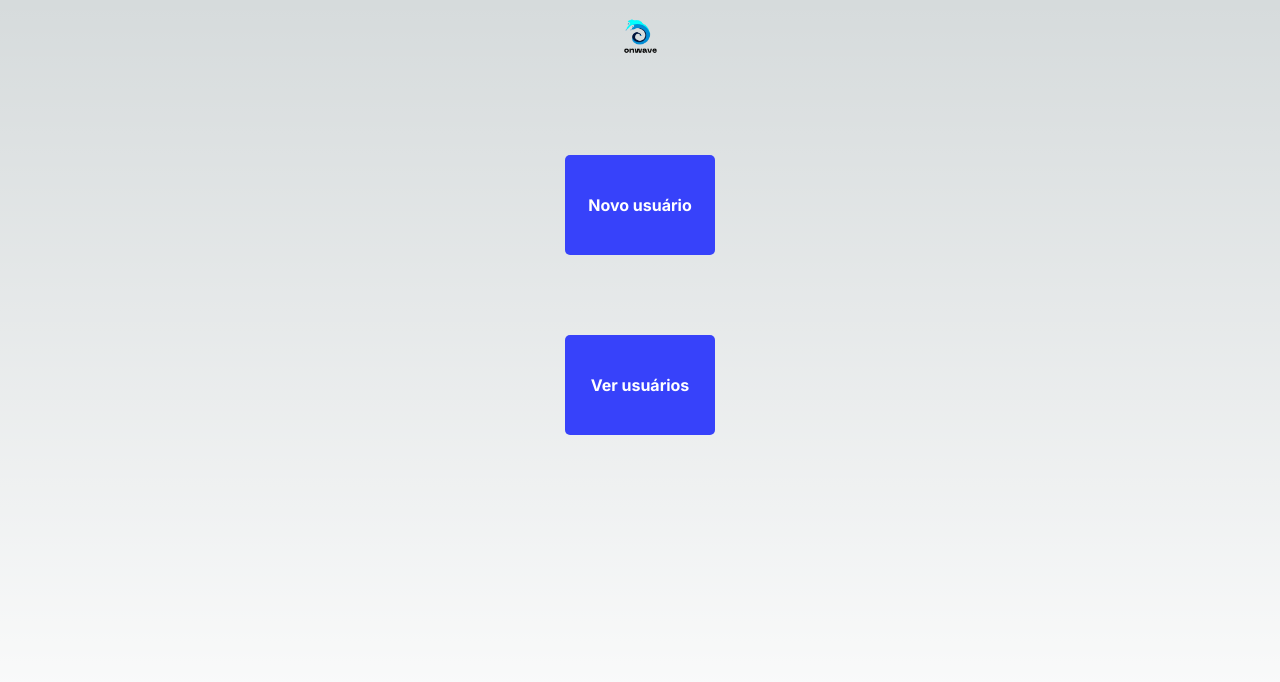
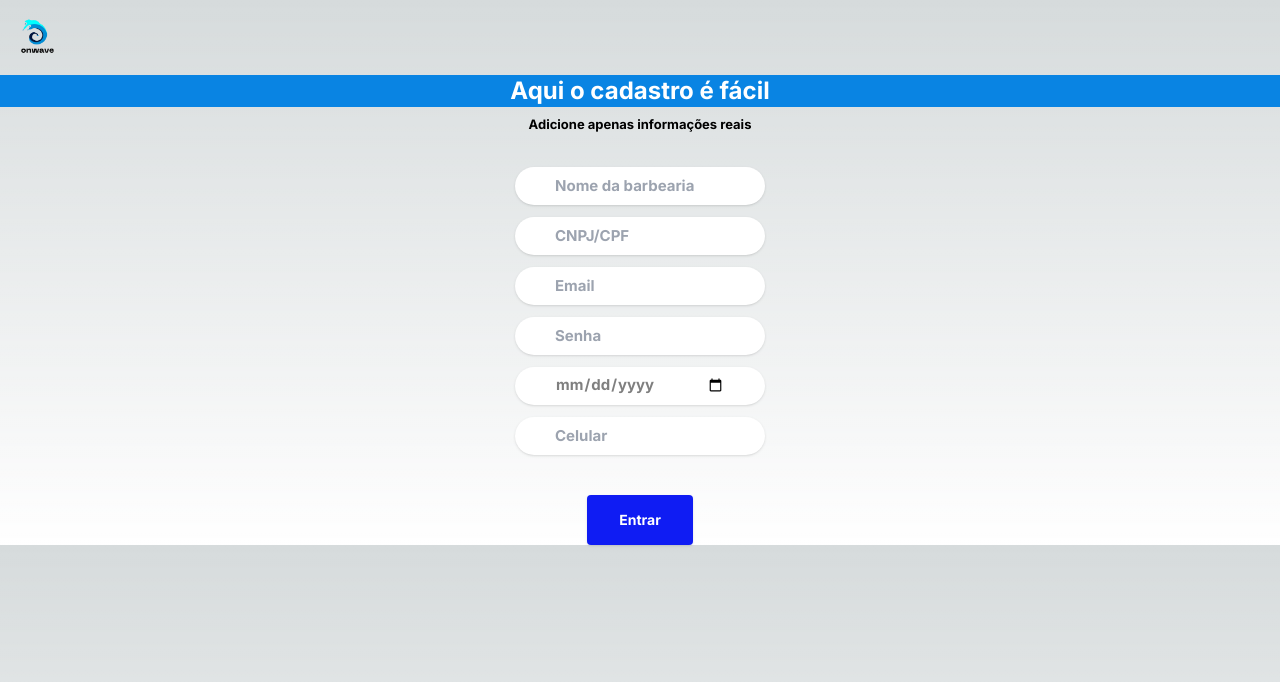
Before and after one commit to rafascampelo/frontend-da-onwave, a Next.js app: page /register in a window 1280 px wide. Shown: the top 682 px of the page. Built offline with nearby package versions, Linux system fonts and the light colour scheme.

Commit message:
nova att com o cadastro

```diff
--- /dev/null
+++ b/src/app/(subscription)/adduser/page.jsx
@@ -0,0 +1,59 @@
+import Image from "next/image";
+import Input from "postcss/lib/input";
+import Link from "next/link";
+import RootLayout from "../../layout";
+
+
+export default function adduser() {
+
+    return(
+
+    <main className="flex flex-col h-screen bg-gradient-to-b ">
+
+<div className="left-auto">
+            <Image
+              src="/logoonwave.png"
+              alt="Onwave Logo"
+              className="dark:invert"
+              width={75}
+              height={60}
+              priority/>
+</div>
+<div class="items-center flex-col flex justify-between">
+
+<div class=" mt-10 w-[232px] h-[51px] text-center">
+        <span class="text-black text-[13px] font-bold ">Desculpe, sua</span>
+        <span class="text-[#ff0000] text-[13px] font-bold "> senha</span>
+        <span class="text-black text-[13px] font-bold "> ou </span>
+        <span class="text-[#ff0000] text-[13px] font-bold ">login</span>
+        <span class="text-black text-[13px] font-bold ">  está errado.</span>
+        <span class="text-black text-[13px] font-bold "> por favor tente novamente.</span>
+      </div>
+
+<form class="mt-5">
+
+<input
+  id="Endereço principal"
+  type="text"
+  placeholder="Endereço da unidade principal"
+  class=" mt-8 w-[250px] h-[38px] bg-white rounded-[19px]  text-black/50 text-[15px] font-bold  pl-10 pr-10
+          shadow focus:outline-none focus:border-blue-500 focus:ring-2 focus:ring-blue-500"
+
+>
+</input>
+
+<input
+id="logar"
+type="submit"
+placeholder="Entrar"
+class="mt-10 h-[50px] flex
+  px-8 py-4 bg-[#0f1cf3] rounded shadow gap-2.5 text-white text-sm font-bold  leading-[14px]">
+</input>
+
+
+
+</form>
+</div>
+</main>
+    );
+};
--- /dev/null
+++ b/src/app/(subscription)/dashboard/page.jsx
@@ -0,0 +1,33 @@
+import Image from "next/image";
+import Input from "postcss/lib/input";
+import Link from "next/link";
+import RootLayout from "../../layout";
+
+
+export default function dashboard() {
+
+    return(
+
+    <main className="flex flex-col h-screen bg-gradient-to-b ">
+
+<div className="left-auto">
+            <Image
+              src="/logoonwave.png"
+              alt="Onwave Logo"
+              className="dark:invert"
+              width={75}
+              height={60}
+              priority/>
+</div>
+<div class="items-center flex-col flex justify-between">
+<Link href="/register" class=" mt-20  w-[120px] h-[60px] p-4 rounded-[5px] justify-center items-center inline-flex
+py-0.5 bg-[#3742fa] hover:bg-[#3742fa] active:bg-blue-600 text-white text-xs text-center font-bold leading-[20px]  ">
+  Novo usuário</Link>
+
+  <Link href="/" class=" mt-20  w-[120px] h-[60px] p-4 rounded-[5px] justify-center items-center inline-flex
+py-0.5 bg-[#3742fa] hover:bg-[#3742fa] active:bg-blue-600 text-white text-xs text-center font-bold leading-[20px]  ">
+  Ver usuário</Link>
+</div>
+</main>
+    );
+};
--- /dev/null
+++ b/src/app/(subscription)/register/page.jsx
@@ -0,0 +1,91 @@
+import Image from "next/image";
+import Input from "postcss/lib/input";
+import Link from "next/link";
+import RootLayout from "../../layout";
+
+
+export default function register() {
+
+    return(
+
+    <main className=" flex-col justify-start  h-full bg-gradient-to-b ">
+
+<div className="left-auto">
+            <Image
+              src="/logoonwave.png"
+              alt="Onwave Logo"
+              className="dark:invert"
+              width={75}
+              height={60}
+              priority/>
+</div>
+
+<div className="bg-[#0984e3] text-center text-white text-2xl font-bold">Aqui o cadastro é fácil</div>
+<div className="mt-2 text-center text-black text-[13px] font-bold">Adicione apenas informações reais</div>
+
+
+<form class="justify-between items-center flex flex-col ">
+
+    <input
+    id="Nome da barbearia"
+    type="text"
+    placeholder="Nome da barbearia"
+    class=" mt-8 w-[250px] h-[38px] bg-white rounded-[19px]  text-black/50 text-[15px] font-bold  pl-10 pr-10
+            shadow focus:outline-none focus:border-blue-500 focus:ring-2 focus:ring-blue-500">
+
+    </input>
+
+    <input
+    id="CNPJ OU CPF"
+    type="text"
+    placeholder="CNPJ/CPF"
+    class=" mt-3 w-[250px] h-[38px] bg-white rounded-[19px]  text-black/50 text-[15px] font-bold  pl-10 pr-10
+            shadow focus:outline-none focus:border-blue-500 focus:ring-2 focus:ring-blue-500">
+
+    </input>
+
+    <input
+    id="Email"
+    type="text"
+    placeholder="Email"
+    class=" mt-3 w-[250px] h-[38px] bg-white rounded-[19px]  text-black/50 text-[15px] font-bold  pl-10 pr-10
+            shadow focus:outline-none focus:border-blue-500 focus:ring-2 focus:ring-blue-500">
+
+    </input>
+
+
+    <input
+    id="Senha"
+    type="password"
+    placeholder="Senha"
+    class=" mt-3 w-[250px] h-[38px] bg-white rounded-[19px]  text-black/50 text-[15px] font-bold  pl-10 pr-10
+            shadow focus:outline-none focus:border-blue-500 focus:ring-2 focus:ring-blue-500">
+
+    </input>
+
+    <input
+    id="Data inauguração"
+    type="date"
+    placeholder="Data de inauguração"
+    class=" mt-3 w-[250px] h-[38px] bg-white rounded-[19px]  text-black/50 text-[15px] font-bold  pl-10 pr-10
+            shadow focus:outline-none focus:border-blue-500 focus:ring-2 focus:ring-blue-500">
+
+    </input>
+
+    <input
+    id="Celular"
+    type="text"
+    placeholder="Celular"
+    class=" mt-3 w-[250px] h-[38px] bg-white rounded-[19px]  text-black/50 text-[15px] font-bold  pl-10 pr-10
+            shadow focus:outline-none focus:border-blue-500 focus:ring-2 focus:ring-blue-500">
+
+    </input>
+
+    <Link href="/adduser" class="mt-10 h-[50px]  justify-center items-center flex
+  px-8 py-4 bg-[#0f1cf3] rounded shadow gap-2.5 text-white text-sm font-bold  leading-[14px] ">
+  Entrar </Link>
+</form>
+
+</main>
+    );
+};
--- a/src/app/page.jsx
+++ b/src/app/page.jsx
@@ -47,12 +47,13 @@ export default function Home() {
         <span class="text-[#ff0000] text-[13px] font-bold "> senha</span>
         <span class="text-black text-[13px] font-bold "> ou </span>
         <span class="text-[#ff0000] text-[13px] font-bold ">login</span>
-        <span class="text-black text-[13px] font-bold "> está errado<br />por favor tente novamente.</span>
+        <span class="text-black text-[13px] font-bold ">  está errado.</span>
+        <span class="text-black text-[13px] font-bold "> por favor tente novamente.</span>
       </div>
 
 
 
-  <Link href="/register" class="mt-20 h-[50px]  justify-center items-center flex
+  <Link href="/dashboard" class="mt-20 h-[50px]  justify-center items-center flex
   px-8 py-4 bg-[#0f1cf3] rounded shadow gap-2.5 text-white text-sm font-bold  leading-[14px] ">
   Entrar </Link>
 
--- a/src/app/register/page.jsx
+++ /dev/null
@@ -1,33 +0,0 @@
-import Image from "next/image";
-import Input from "postcss/lib/input";
-import Link from "next/link";
-import RootLayout from "../layout";
-
-
-export default function register () {
-
-    return(
-
-    <main className="flex flex-col items-center justify-start h-screen bg-gradient-to-b ">
-
-<div className="left-auto">
-            <Image
-              src="/logoonwave.png"
-              alt="Onwave Logo"
-              className="dark:invert"
-              width={75}
-              height={60}
-              priority/>
-</div>
-
-<Link href="/register" class=" mt-20  w-[150px] h-[100px] p-4 rounded-[5px] justify-center items-center inline-flex
-py-0.5 bg-[#3742fa] hover:bg-[#3742fa] active:bg-blue-600 text-white text-xm font-bold leading-[20px]  ">
-  Novo usuário</Link>
-
-  <Link href="page.jsx" class=" mt-20  w-[150px] h-[100px] p-4 rounded-[5px] justify-center items-center inline-flex
-py-0.5 bg-[#3742fa] hover:bg-[#3742fa] active:bg-blue-600 text-white text-xm font-bold leading-[20px]  ">
-  Ver usuários</Link>
-
-</main>
-    );
-};
```
Also changed, not shown: public/images/maps.png (added), 1 other file (tests, documents, lock files or other folders).
